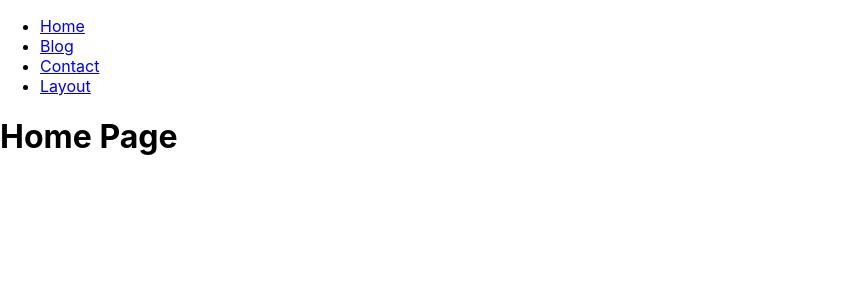
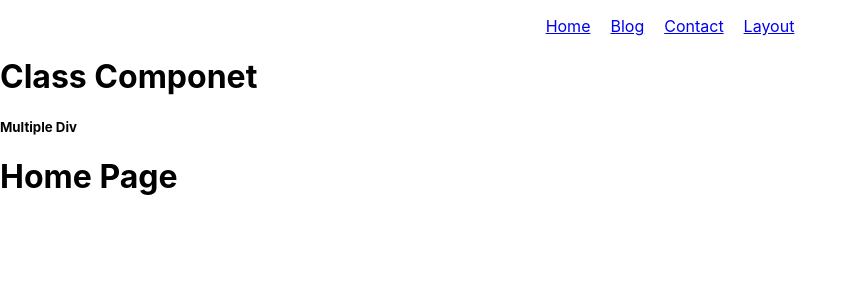
Before and after one commit to Bhagirathsinh073/Internship_Work, a React (Create React App) app in the folder Lesson-2/project/: page / in a window 1280 px wide. Shown: the top 300 px of the page, without its empty margins (0-858 px from the left). Built offline with nearby package versions, Linux system fonts and the light colour scheme.

Commit message:
Class Componet
Create Class Componets

```diff
--- a/Lesson-2/project/src/App.css
+++ b/Lesson-2/project/src/App.css
@@ -36,3 +36,7 @@
     transform: rotate(360deg);
   }
 }
+
+.m-left{
+  margin-left: 20px;
+}
--- a/Lesson-2/project/src/App.js
+++ b/Lesson-2/project/src/App.js
@@ -8,11 +8,14 @@ import Layout from './Pages/Layout';
 import Blog from './Pages/Blog';
 import NavBar from './Componts/NavBar';
 import Nothing from './Pages/Nothing';
+import ClassComp from './Componts/ClassComp';
 function App() {
   return (
     <>
     <BrowserRouter>
-    <NavBar/>
+
+    <NavBar/> {/*  Function Component */}
+    <ClassComp/> {/*  class Component */}
       <Routes>
           <Route path='/' element={<Home/>}/>
           <Route path='/contact' element={<Contact/>}/>
--- /dev/null
+++ b/Lesson-2/project/src/Componts/ClassComp.js
@@ -0,0 +1,14 @@
+import React from "react";
+
+class ClassComp extends React.Component{
+    render(){
+        return (
+                <>
+                <h1>Class Componet</h1>
+                <h5>Multiple Div</h5>
+                </>
+            )
+    }
+}
+
+export default ClassComp;
--- a/Lesson-2/project/src/Componts/NavBar.js
+++ b/Lesson-2/project/src/Componts/NavBar.js
@@ -1,13 +1,14 @@
 import React from 'react'
 import { Link } from 'react-router-dom'
 export default function NavBar() {
+
   return (
     <>
-      <ul>
-        <li><Link to={"/"}>Home</Link></li>
-        <li><Link to={"/blog"}>Blog</Link></li>
-        <li><Link to={"/contact"}>Contact</Link></li>
-        <li><Link to={"/layout"}>Layout</Link></li>
+      <ul style={{listStyle:'none', display:'flex',justifyContent:"center", alignItems:"center" }}>
+        <li className='m-left'><Link to={"/"}>Home</Link></li>
+        <li  className='m-left'><Link to={"/blog"}>Blog</Link></li>
+        <li  className='m-left'><Link to={"/contact"}>Contact</Link></li>
+        <li  className='m-left'><Link to={"/layout"}>Layout</Link></li>
       </ul>
     </>
   )
```
